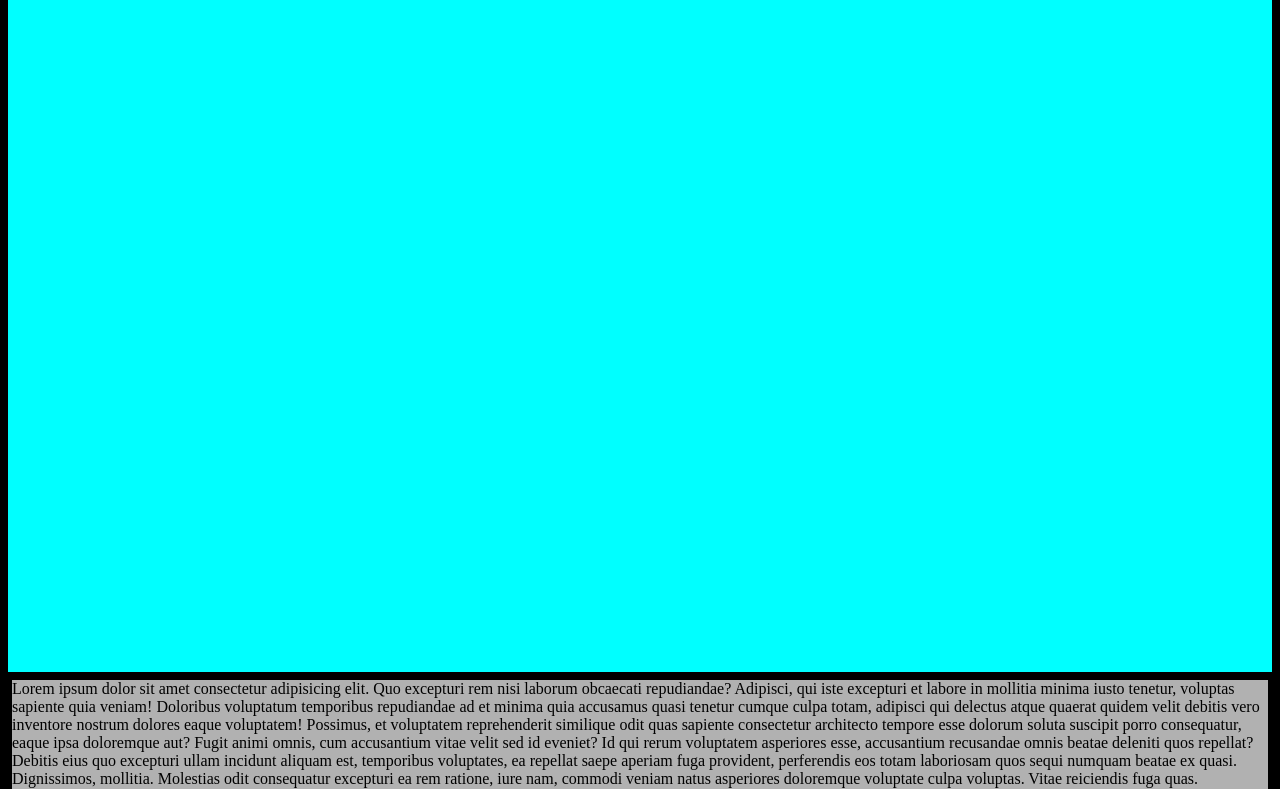
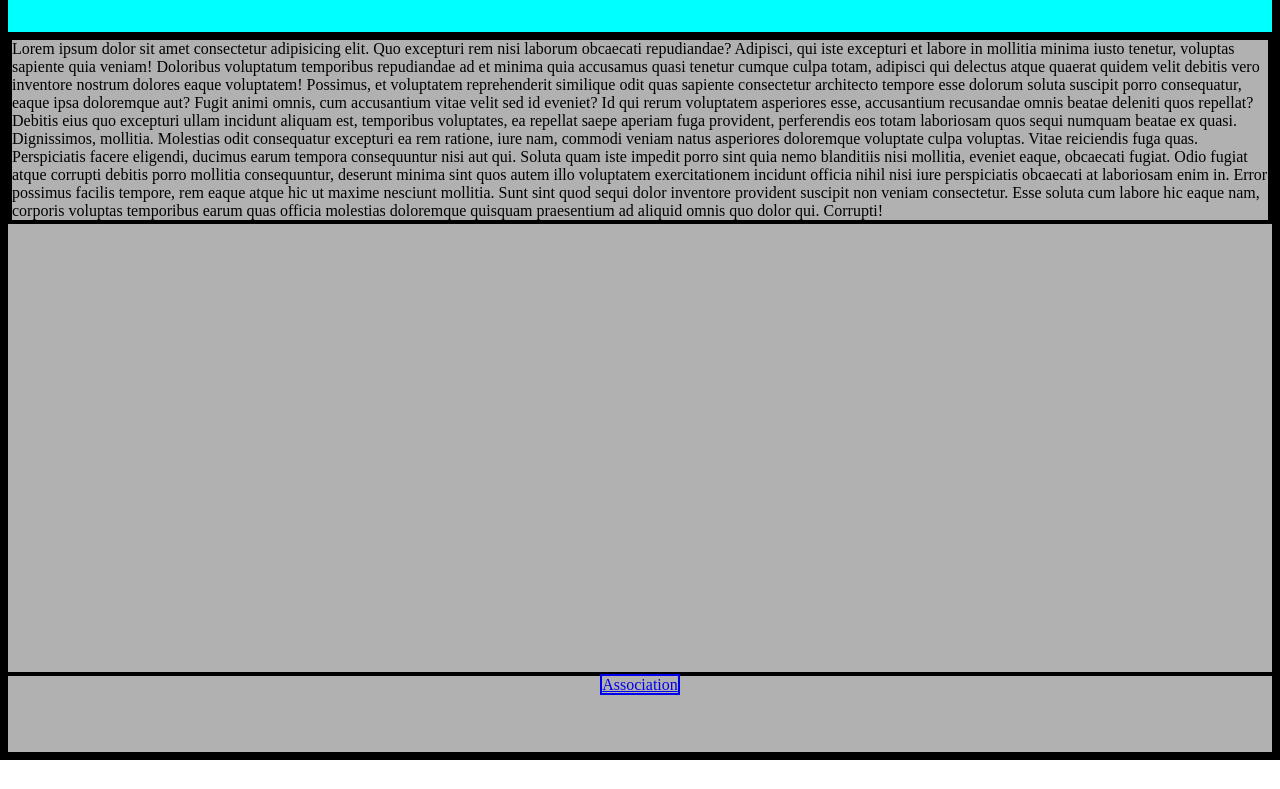
Before and after one commit to superkingsely/git-collab1, a plain HTML site: page index.html in a window 1280 px wide. Shown: the part 52-841 px from the top of the page. After the commit the page ends 812 px from the top, so only its background shows below. Drawn offline with Linux system fonts and the light colour scheme.

Commit message:
okay better nw

```diff
--- a/index.css
+++ b/index.css
@@ -9,12 +9,12 @@
     background-color: rgb(177, 177, 177);
 }
 .navbar{
-    min-height: 90vh;
+    min-height: 10vh;
     background-color: aqua;
     text-align: center;
 }
 main{
-
+    min-height: 80vh;
 }
 footer{
     min-height: 10vh;
```
